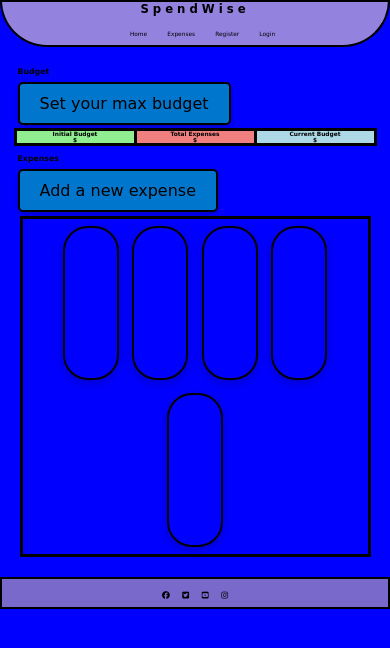
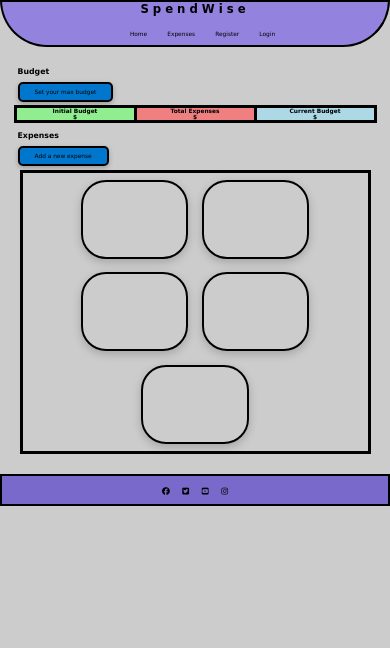
Before and after one commit to Code-Institute-Submissions/SpendWise, a Django app: page /expenses/ in a window 390 px wide. Shown: the top 648 px of the page. Run offline with Django 3.2, Linux system fonts and the light colour scheme; data that the repository does not hold is empty; some libraries are stand-ins or nearby versions; some web fonts are replaced.

Commit message:
add responsitivity to expenses page

```diff
--- a/static/css/style.css
+++ b/static/css/style.css
@@ -81,7 +81,9 @@ body {
     padding: 3%;
     text-decoration: none;
     text-align: center;
+    font-size:0.75vw;
     width:fit-content;
+    height:fit-content;
     background-color: #0077cc;
     border: solid 2px black;
 
@@ -162,6 +164,7 @@ body {
 .btn_add_container {
     text-align: center;
     flex:1.5;
+    background-color: red;
 
 
 }
@@ -193,10 +196,12 @@ body {
 .btn_add{
     margin-top:1.5%;
     color:black;
+    display: inline-block;
 
-
-    display: inline-block;
-    padding: 10px 20px;
+    padding: 5px 15px;
+    width: fit-content;
+    height:fit-content;
+    font-size: 1.5vw;
     text-decoration: none;
     text-align: center;
     background-color: #0077cc;
@@ -503,28 +508,57 @@ body {
 
 @media screen and (max-width: 1350px) {
     body {
-        background-color: red;
+
 
 
     }
+    .placeholder_expense {
+        height: 150px;
+        min-height:fit-content;
+        width:25%;
+    }
 
 
-    #info-container {
-
+    .expense_div {
+        width:25%;
+        height: 3px;
     }
 }
 
 @media screen and (max-width: 750px) {
 
+    body{
 
-    body{
-       background-color: blue;
     }
     #about_container {
+        width:100%;
+        display: flex;
+        justify-content: center;
+        flex-wrap: wrap;
 
-        display:flex;
+    }
+    .expense_div {
+        width:30%;
 
-        flex-direction: column;
+
+
+
+    }
+    .placeholder_expense {
+        height: 75px;
+        min-height:fit-content;
+
+        width:30%;
+    }
+
+    #text_box {
         text-align: center;
+        padding: 5%;
+        width:70%;
     }
+    #image_container{
+        text-align:center;
+    }
+
+
 }
--- a/templates/expenses_page.html
+++ b/templates/expenses_page.html
@@ -71,7 +71,7 @@
     <div class = "main_buttons_container">
 
 
-        <div class="typewite budget">
+        <div class="typewiter budget">
             <h2 >Initial Budget</h2>
             <h3 class="type" > $  </h3>
         </div>
@@ -113,10 +113,7 @@
 
     <div   class = "container">
 
-
         {% for expense in expenses %}
-
-
 
         <div class="expense_div" >
 
```
